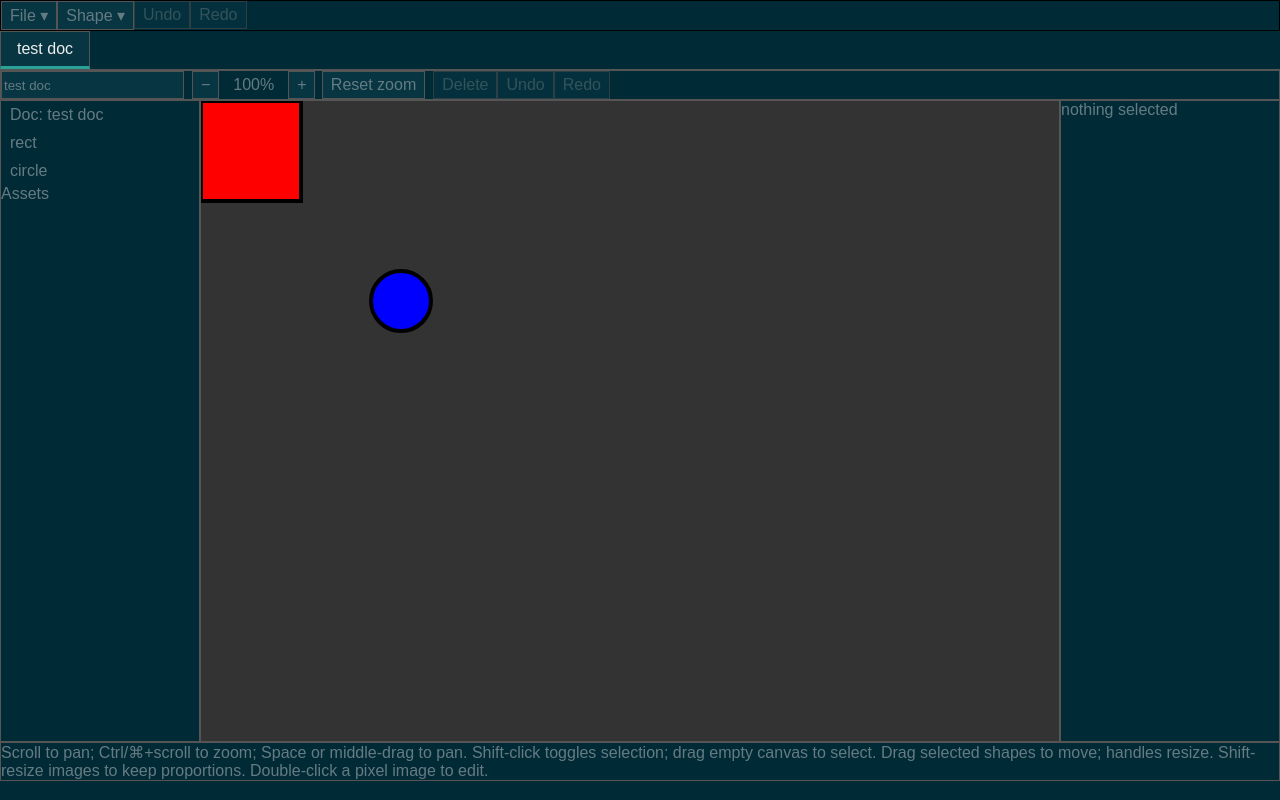
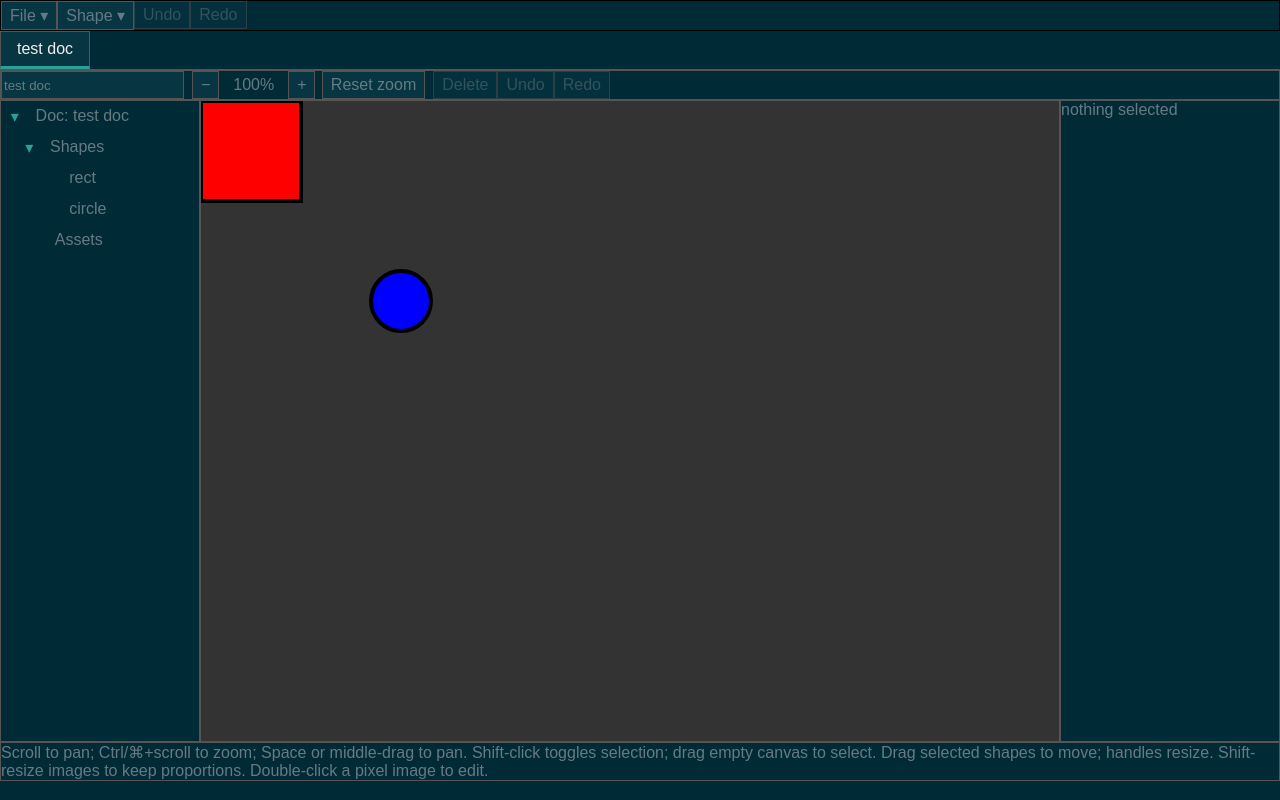
Before and after one commit to joshmarinacci/layout-new, a React (Vite) app: page / in a window 1280 px wide. Built offline with nearby package versions, Linux system fonts and the light colour scheme.

Commit message:
feat: add collapsible tree and named saves

```diff
--- a/src/TreeView.tsx
+++ b/src/TreeView.tsx
@@ -1,30 +1,24 @@
-import type {DrawDocument, PixelImageData, Shape} from "./types";
+import {Children, useState, type MouseEvent, type ReactNode} from 'react';
+import type {DrawDocument, PixelImageData, Shape} from './types';
 
-function cls(props:Record<string,boolean>) {
-    let classname = ""
-    for(let prop in props) {
-        if(props[prop] === true) {
-            classname += ` ${prop}`
-        }
-    }
-    return classname
+function cls(props: Record<string, boolean>) {
+    return Object.entries(props).filter(([, active]) => active).map(([name]) => name).join(' ');
 }
 
-function TreeItem(props: {
-    item: Shape,
-    selectedIds: readonly string[],
-    onSelect: (value: Shape, additive: boolean) => void
+function TreeNode({label, depth, defaultExpanded = true, selected, onSelect, children}: {
+    label: string; depth: number; defaultExpanded?: boolean; selected?: boolean;
+    onSelect?: (event: MouseEvent<HTMLButtonElement>) => void; children?: ReactNode;
 }) {
-    const {item, selectedIds, onSelect} = props
-    return <div key={item.id}
-               className={cls({
-                   'tree-item':true,
-                   selected: selectedIds.includes(item.id)
-               })}
-               onClick={event=>{
-                   onSelect(item, event.shiftKey)
-               }} onKeyDown={event => { if (event.key === 'Enter' || event.key === ' ') onSelect(item, event.shiftKey);
-               }}>{item.name}</div>
+    const [expanded, setExpanded] = useState(defaultExpanded);
+    const hasChildren = Children.count(children) > 0;
+    return <li className="tree-node" aria-expanded={hasChildren ? expanded : undefined}>
+        <div className={cls({'tree-row': true, selected: !!selected})} style={{paddingLeft: `${depth * 0.9}rem`}}>
+            {hasChildren ? <button className="tree-disclosure" aria-label={`${expanded ? 'Collapse' : 'Expand'} ${label}`}
+                aria-expanded={expanded} onClick={() => setExpanded(value => !value)}>{expanded ? '▾' : '▸'}</button> : <span className="tree-disclosure-spacer"/>}
+            <button className="tree-label" aria-current={selected ? 'true' : undefined} onClick={onSelect}>{label}</button>
+        </div>
+        {hasChildren && expanded && <ul>{children}</ul>}
+    </li>;
 }
 
 export default function TreeView(props: {
@@ -34,28 +28,18 @@ export default function TreeView(props: {
     selectedAssetId: string | null,
     onSelectAsset: (image: PixelImageData) => void,
 }) {
-    const doc = props.document
-    return <ul className={'tree-view'}>
-        <li>
-            <div className={'tree-item'}>
-                Doc: {doc.title}
-            </div>
-            <ul>
-                {doc.shapes.map((shape,n)=>
-                    <TreeItem key={shape.id} item={shape}
-                              selectedIds={props.selectedIds}
-                              onSelect={props.onSelect}/>)}
-            </ul>
-        </li>
-        <li>
-            <label>Assets</label>
-            <ul>
-                {doc.images.map(image => <li key={image.id}>
-                    <button className={cls({'asset-item': true, selected: image.id === props.selectedAssetId})}
-                        aria-current={image.id === props.selectedAssetId ? 'true' : undefined}
-                        onClick={() => props.onSelectAsset(image)}>{image.name} ({image.width} × {image.height})</button>
-                </li>)}
-            </ul>
-        </li>
-    </ul>
+    const doc = props.document;
+    return <ul className="tree-view" aria-label="Document contents">
+        <TreeNode label={`Doc: ${doc.title}`} depth={0}>
+            <TreeNode label="Shapes" depth={1}>
+                {doc.shapes.map(shape => <TreeNode key={shape.id} label={shape.name} depth={2}
+                    selected={props.selectedIds.includes(shape.id)}
+                    onSelect={event => props.onSelect(shape, event.shiftKey)}/>)}
+            </TreeNode>
+            <TreeNode label="Assets" depth={1}>
+                {doc.images.map(image => <TreeNode key={image.id} label={`${image.name} (${image.width} × ${image.height})`} depth={2}
+                    selected={image.id === props.selectedAssetId} onSelect={() => props.onSelectAsset(image)}/>)}
+            </TreeNode>
+        </TreeNode>
+    </ul>;
 }
--- a/src/app.css
+++ b/src/app.css
@@ -137,9 +137,14 @@ input {
 
 .tree-view {
     color: var(--primary-control-text);
-    .tree-item {
+    list-style: none;
+    ul { list-style: none; }
+    .tree-node { list-style: none; }
+    .tree-row {
+        display: flex;
+        align-items: center;
         border: 1px solid transparent;
-        padding: 0.25rem 0.5rem;
+        min-height: 1.8rem;
         &.selected {
             background-color: var(--selected-background);
             color: var(--selected-color);
@@ -150,6 +155,9 @@ input {
         }
     }
 }
+.tree-disclosure, .tree-disclosure-spacer { flex: 0 0 1.6rem; width: 1.6rem; text-align: center; padding: 0.15rem; border: 0; background: transparent; }
+.tree-label { flex: 1 1 auto; min-width: 0; border: 0; background: transparent; text-align: left; overflow-wrap: anywhere; }
+.tree-node[aria-expanded="true"] > .tree-row .tree-disclosure { color: var(--selected-background); }
 
 .prop-sheet {
     details {
--- a/src/app.tsx
+++ b/src/app.tsx
@@ -84,7 +84,8 @@ export default function App() {
                 <button disabled={state.transactionActive} onClick={() => openDocument(emptyDocument())}>New Document</button>
                 <button disabled={state.transactionActive} onClick={() => {
                     const url = URL.createObjectURL(new Blob([store.toJSON()], {type: 'application/json'}));
-                    const link = document.createElement('a'); link.href = url; link.download = 'drawing.json'; link.click();
+                    const safeTitle = doc.title.trim().replace(/[\\/:*?"<>|\u0000-\u001f]/g, '-').replace(/\s+/g, ' ').replace(/\.+$/g, '') || 'Untitled';
+                    const link = document.createElement('a'); link.href = url; link.download = `${safeTitle}.json`; link.click();
                     setTimeout(() => URL.revokeObjectURL(url), 1000);
                 }}>Save JSON</button>
             </DropdownMenu>
```
Also changed, not shown: 2 other files (tests, documents, lock files or other folders).
